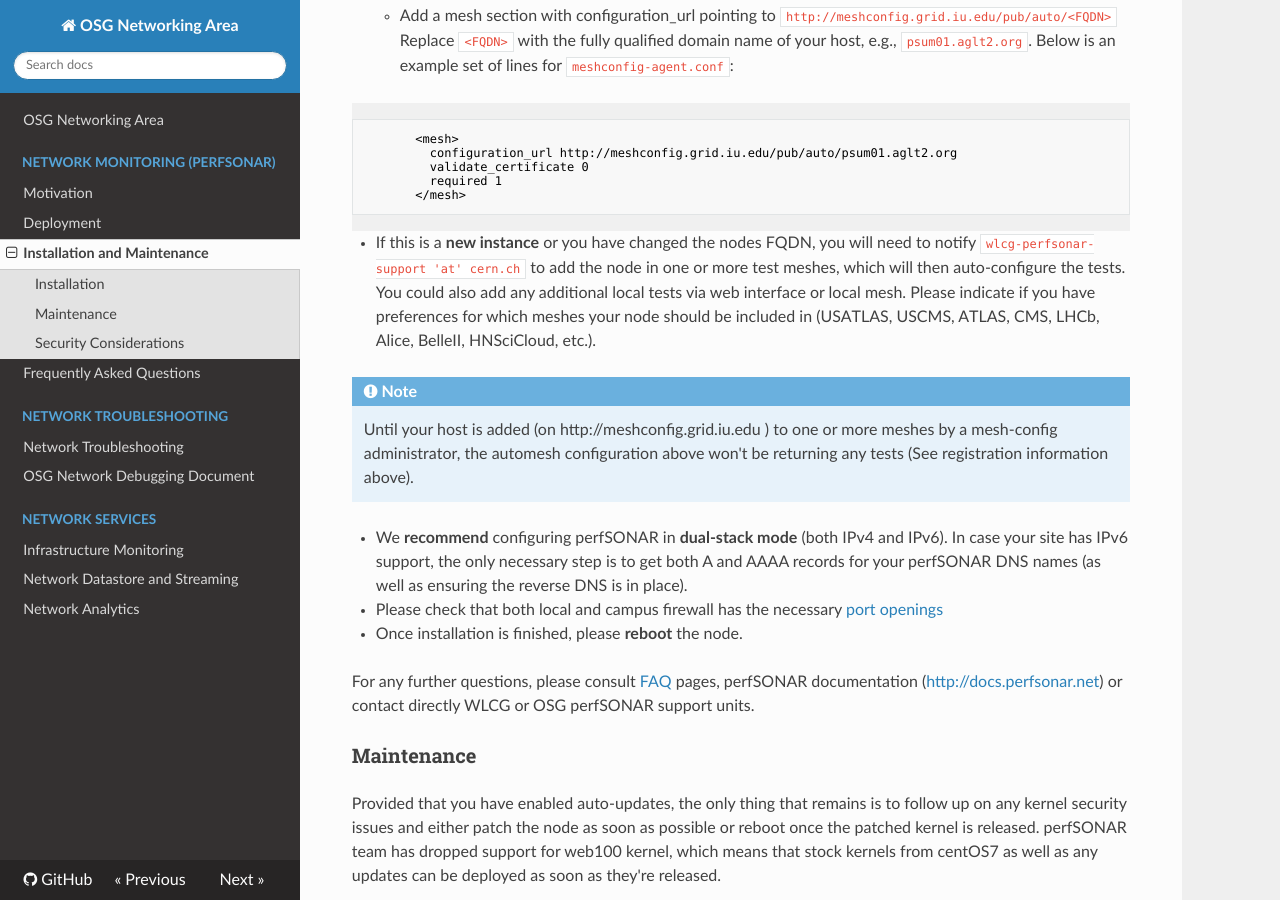
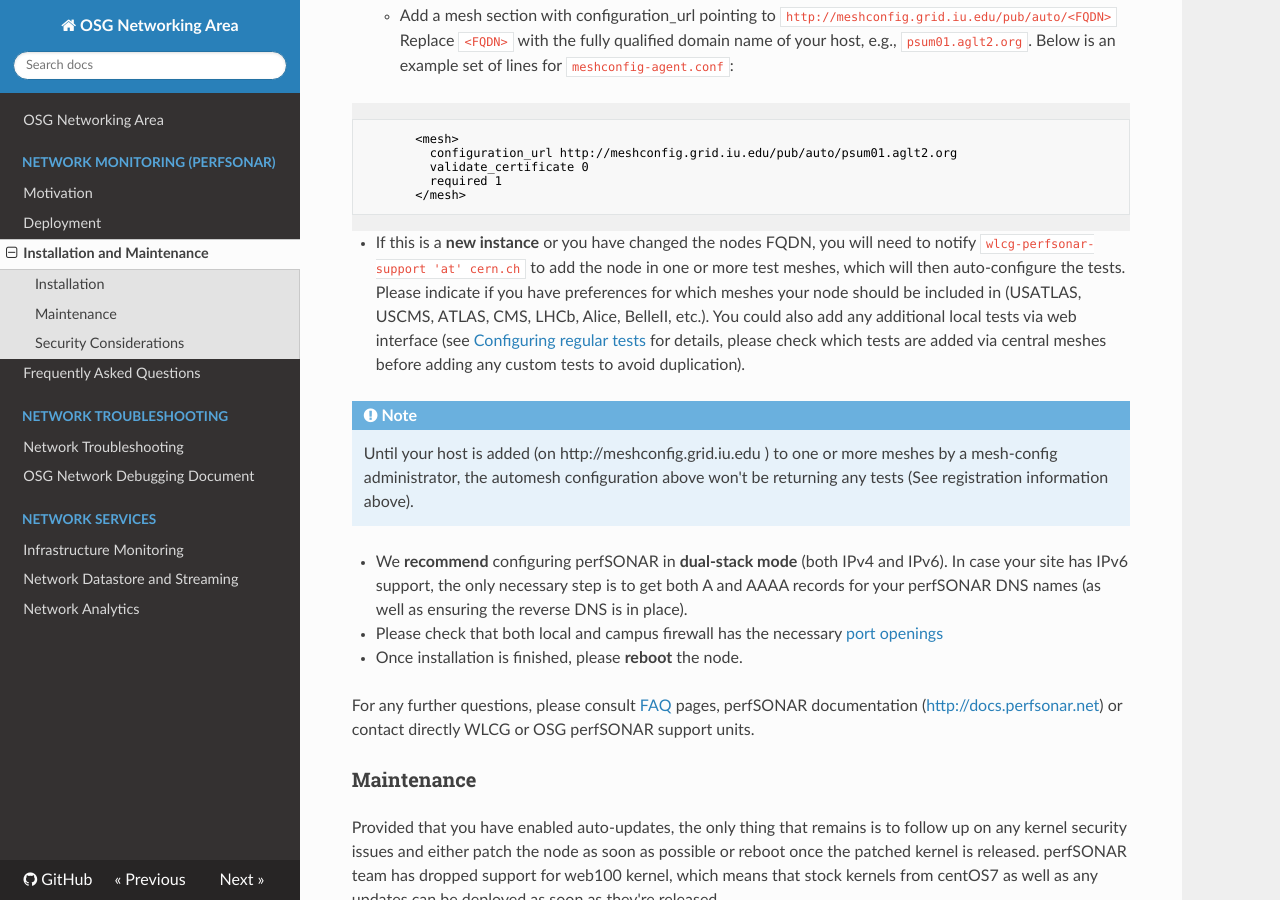
Before and after one commit to osg-htc/networking, an MkDocs documentation site: the page built from docs/perfsonar/installation.md, in a window 1280 px wide and 900 px high, scrolled down 1395 px. Built offline with MkDocs 1.6.1, drawn with Linux system fonts in a browser that asks for light colours; nearby versions of some CDN libraries; old or Windows-style settings are respelled for this version of MkDocs.

Commit message:
Update installation.md

````diff
--- a/docs/perfsonar/installation.md
+++ b/docs/perfsonar/installation.md
@@ -41,7 +41,7 @@ The following *additional* steps are needed to configure the toolkit to be used
        </mesh>
 ```
 
-* If this is a **new instance** or you have changed the nodes FQDN, you will need to notify `wlcg-perfsonar-support 'at' cern.ch` to add the node in one or more test meshes, which will then auto-configure the tests. You could also add any additional local tests via web interface or local mesh. Please indicate if you have preferences for which meshes your node should be included in (USATLAS, USCMS, ATLAS, CMS, LHCb, Alice, BelleII, HNSciCloud, etc.).
+* If this is a **new instance** or you have changed the nodes FQDN, you will need to notify `wlcg-perfsonar-support 'at' cern.ch` to add the node in one or more test meshes, which will then auto-configure the tests. Please indicate if you have preferences for which meshes your node should be included in (USATLAS, USCMS, ATLAS, CMS, LHCb, Alice, BelleII, etc.). You could also add any additional local tests  via web interface (see [Configuring regular tests](http://docs.perfsonar.net/manage_regular_tests.html) for details, please check which tests are added via central meshes before adding any custom tests to avoid duplication).
 
 !!! note
     Until your host is added (on http://meshconfig.grid.iu.edu ) to one or more meshes by a mesh-config administrator, the automesh configuration above won't be returning any tests (See registration information above).
````
